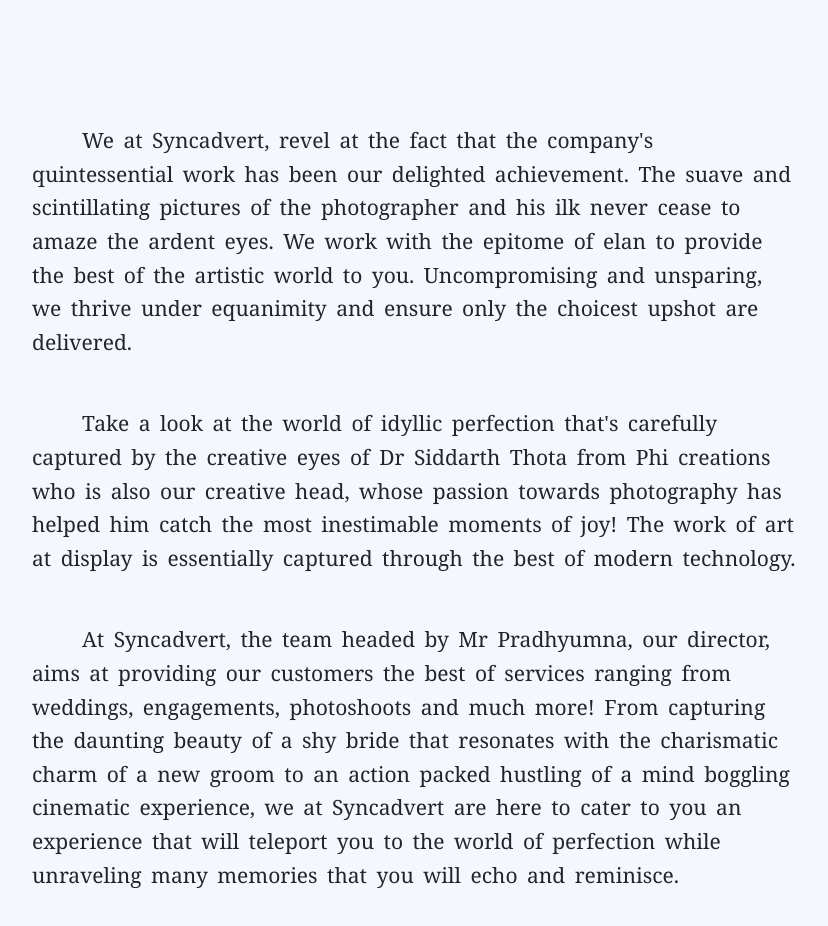
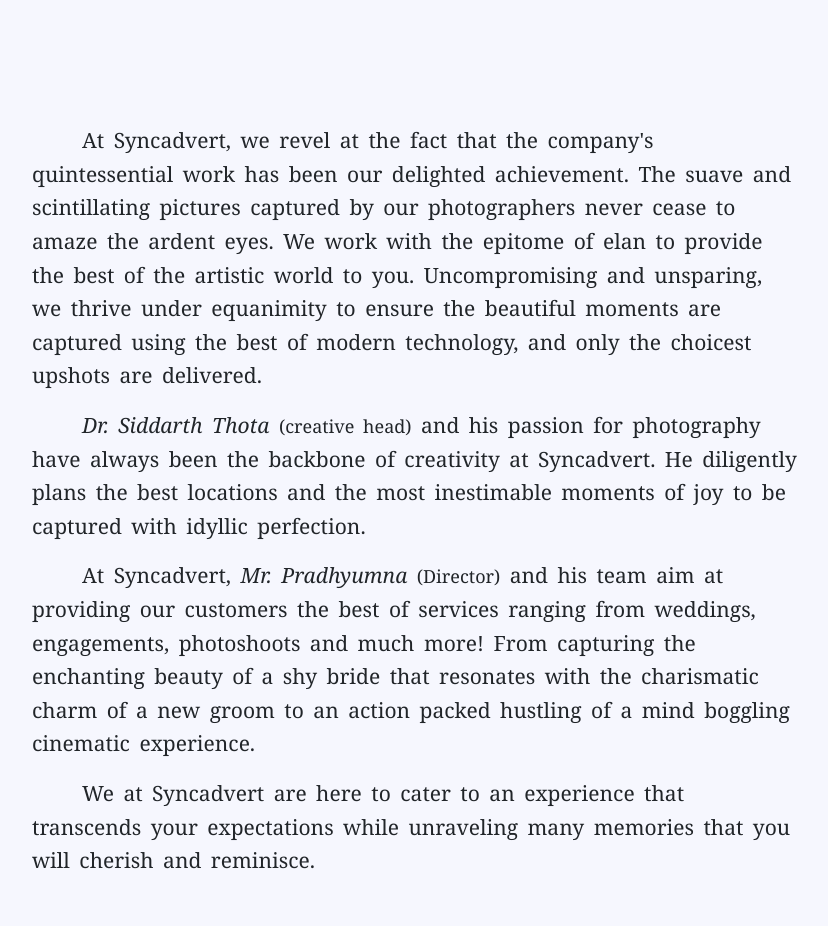
Before and after one commit to lokesh-kadiyala98/syncadvert, a React (Create React App) app in the folder client/: page /about in a window 1280 px wide. Shown: the part 780-1706 px from the top of the page, without its empty margins (224-1052 px from the left). Built offline with nearby package versions, Linux system fonts and the light colour scheme; no server answers.

Commit message:
common styles extracted to common file

```diff
--- a/client/src/components/admin/style.css
+++ b/client/src/components/admin/style.css
@@ -84,3 +84,42 @@
         padding: 1em;
     }
 }
+
+.btn-dbl {
+    background-color: transparent;
+    color: #bdc3c7;
+    width: fit-content;
+}
+
+.btn-dbl::after,
+.btn-dbl::before {
+    border: 2px solid #bdc3c7;
+    content: '';
+    position: absolute;
+    width: calc(100% - 4px);
+    height: calc(100% - 4px);
+    left: 0;
+    bottom: 0;
+    transition: all .25s ease;
+}
+
+.btn-dbl:hover::after {
+    transform: translate(-5px, -5px);
+}
+
+.btn-dbl:hover::before {
+    transform: translate(5px, 5px);
+}
+
+.btn-dbl i {
+    margin-left: 10px;
+}
+
+.add {
+    display: flex;
+    justify-content: center;
+}
+
+.add button {
+    position: relative;
+}
--- a/client/src/components/user/AboutText/index.jsx
+++ b/client/src/components/user/AboutText/index.jsx
@@ -7,25 +7,24 @@
         <section className="about-text p-2">
             <div className="container set-padding">
                 <p><span className="tab"></span>
-                    We at Syncadvert, revel at the fact that the company's quintessential work has been our delighted
-                    achievement. The suave and scintillating pictures of the photographer and his ilk never cease to
-                    amaze the ardent eyes. We work with the epitome of elan to provide the best of the artistic world to
-                    you. Uncompromising and unsparing, we thrive under equanimity and ensure only the choicest upshot
-                    are delivered.
+                    At Syncadvert, we revel at the fact that the company's quintessential work has been our delighted achievement.
+                    The suave and scintillating pictures captured by our photographers never cease to amaze the ardent eyes.
+                    We work with the epitome of elan to provide the best of the artistic world to you.
+                    Uncompromising and unsparing, we thrive under equanimity to ensure the beautiful moments are captured using the best of modern technology,
+                    and only the choicest upshots are delivered.
                 </p>
-                <p className="mt-5"><span className="tab"></span>
-                    Take a look at the world of idyllic perfection that's carefully captured by the creative eyes of Dr
-                    Siddarth Thota from Phi creations who is also our creative head, whose passion towards photography
-                    has helped him catch the most inestimable moments of joy! The work of art at display is essentially
-                    captured through the best of modern technology.
+                <p><span className="tab"></span>
+                    <em>Dr. Siddarth Thota</em> <span className="job-title">(creative head)</span> and his passion for photography have always been the backbone of creativity at Syncadvert.
+                    He diligently plans the best locations and the most inestimable moments of joy to be captured with idyllic perfection.
                 </p>
-                <p className="mt-5"><span className="tab"></span>
-                    At Syncadvert, the team headed by Mr Pradhyumna, our
-                    director, aims at providing our customers the best of services ranging from weddings, engagements,
-                    photoshoots and much more! From capturing the daunting beauty of a shy bride that resonates with the
-                    charismatic charm of a new groom to an action packed hustling of a mind boggling cinematic
-                    experience, we at Syncadvert are here to cater to you an experience that will teleport you to the
-                    world of perfection while unraveling many memories that you will echo and reminisce.
+                <p><span className="tab"></span>
+                    At Syncadvert, <em>Mr. Pradhyumna</em> <span className="job-title">(Director)</span> and his team aim at providing our customers the best of services ranging from weddings,
+                    engagements, photoshoots and much more! From capturing the enchanting beauty of a shy bride that resonates with
+                    the charismatic charm of a new groom to an action packed hustling of a mind boggling cinematic experience.
+                </p>
+                <p><span className="tab"></span>
+                    We at Syncadvert are here to cater to an experience that transcends your expectations while unraveling many memories that you will
+                    cherish and reminisce.
                 </p>
             </div>
         </section>
--- a/client/src/components/user/AboutText/style.css
+++ b/client/src/components/user/AboutText/style.css
@@ -2,10 +2,24 @@
     background-color: #f6f7fe;
     line-height: 1.6;
     word-spacing: 4px;
-    font-size: 21px;
+    font-size: 19px;
     font-family: Georgia, 'Times New Roman', Times, serif;
 }
 
 .about-text .container {
     max-width: 768px;
 }
+
+.about-text p .job-title {
+    font-size: 16px;
+}
+
+@media screen and (min-width: 768px) {
+    .about-text {
+        font-size: 21px;
+    }
+
+    .about-text p .job-title {
+        font-size: 18px;
+    }
+}
--- a/client/src/index.css
+++ b/client/src/index.css
@@ -81,45 +81,6 @@
   margin-top: 10px;
 }
 
-.btn-dbl {
-  background-color: transparent;
-  color: #bdc3c7;
-  width: fit-content;
-}
-
-.btn-dbl::after,
-.btn-dbl::before {
-  border: 2px solid #bdc3c7;
-  content: '';
-  position: absolute;
-  width: calc(100% - 4px);
-  height: calc(100% - 4px);
-  left: 0;
-  bottom: 0;
-  transition: all .25s ease;
-}
-
-.btn-dbl:hover::after {
-  transform: translate(-5px, -5px);
-}
-
-.btn-dbl:hover::before {
-  transform: translate(5px, 5px);
-}
-
-.btn-dbl i {
-  margin-left: 10px;
-}
-
-.add {
-  display: flex;
-  justify-content: center;
-}
-
-.add button {
-  position: relative;
-}
-
 .spinner-border{
   display: inline-block;
   width: 2rem;
@@ -145,12 +106,22 @@
 }
 
 .btn-brand {
+  background-color: #d6c942c0;
+  transition: all .2s;
+}
+
+.btn-brand i {
+  transition: all .2s;
+}
+
+.btn-brand:hover {
   background-color: #d6c942;
 }
 
-.btn-brand:hover {
-  background-color: #c2b73b;
+.btn-brand:hover i {
+  transform: translateX(-2px);
 }
+
 /* fas only works with font-weight set to 600 */
 .fas {
   font-weight: 600 !important;
```
